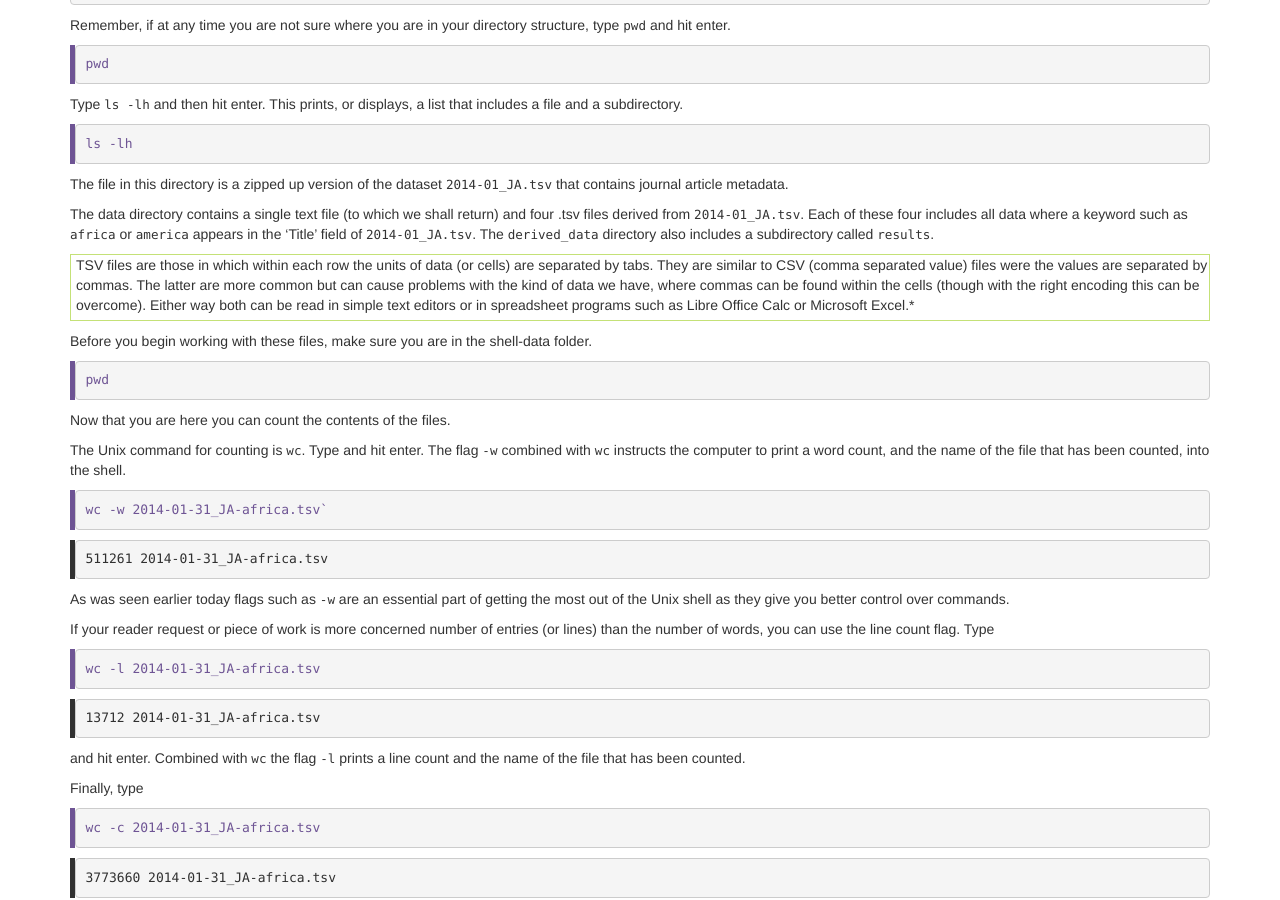
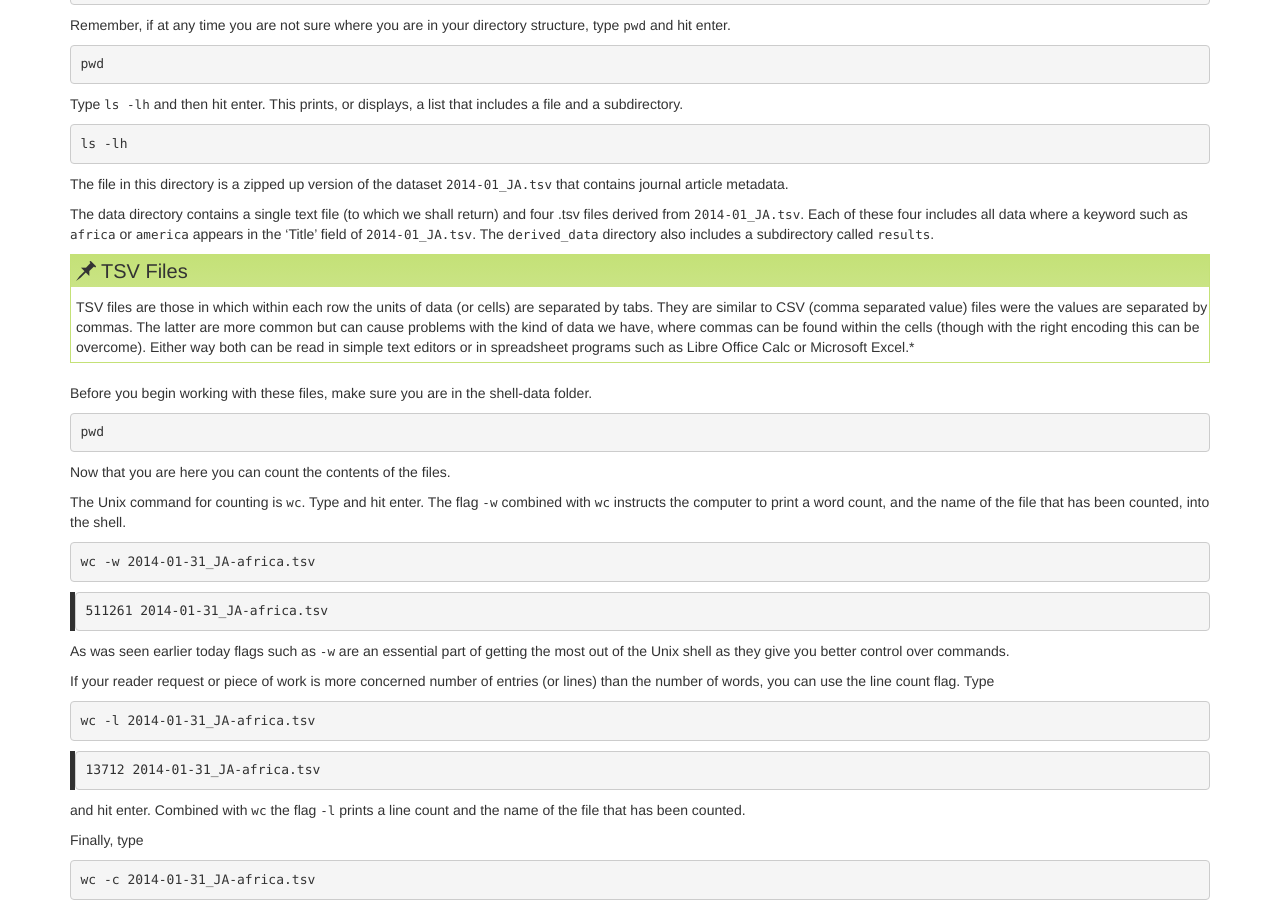
Before and after one commit to ucsdlib/library-bash, a Jekyll site: the page built from _episodes/02-counting-mining.md, in a window 1280 px wide and 900 px high, scrolled down 658 px. Built offline with Jekyll 4.4.1, drawn with Linux system fonts in a browser that asks for light colours.

Commit message:
formatting ep 2 & 3

```diff
--- a/_episodes/02-counting-mining.md
+++ b/_episodes/02-counting-mining.md
@@ -40,7 +40,7 @@ Remember, if at any time you are not sure where you are in your directory struct
 ~~~
 pwd
 ~~~
-{: .source}
+{: .bash}
 
 
 Type `ls -lh` and then hit enter. This prints, or displays, a list that includes a file and a subdirectory.
@@ -48,7 +48,7 @@ Type `ls -lh` and then hit enter. This prints, or displays, a list that includes
 ~~~
 ls -lh
 ~~~
-{: .source}
+{: .bash}
 
 The file in this directory is a zipped up version of the dataset `2014-01_JA.tsv` that contains journal article metadata.
 
@@ -58,13 +58,14 @@ Each of these four includes all data where a keyword such as `africa` or `americ
 appears in the 'Title' field of `2014-01_JA.tsv`. The `derived_data` directory
 also includes a subdirectory called `results`.
 
-TSV files are those in which within each row the units of data
-(or cells) are separated by tabs. They are similar to CSV (comma separated value)
-files were the values are separated by commas. The latter are more common
-but can cause problems with the kind of data we have, where commas can be
-found within the cells (though with the right encoding this can be overcome).
-Either way both can be read in simple text editors or in spreadsheet programs
-such as Libre Office Calc or Microsoft Excel.*
+> ## TSV Files
+>TSV files are those in which within each row the units of data
+>(or cells) are separated by tabs. They are similar to CSV (comma separated value)
+>files were the values are separated by commas. The latter are more common
+>but can cause problems with the kind of data we have, where commas can be
+>found within the cells (though with the right encoding this can be overcome).
+>Either way both can be read in simple text editors or in spreadsheet programs
+>such as Libre Office Calc or Microsoft Excel.*
 {: .callout}
 
 Before you begin working with these files, make sure you are in the shell-data folder.
@@ -72,16 +73,16 @@ Before you begin working with these files, make sure you are in the shell-data f
 ~~~
 pwd
 ~~~
-{: .source}
+{: .bash}
 
 Now that you are here you can count the contents of the files.
 
 The Unix command for counting is `wc`. Type and hit enter. The flag `-w` combined with `wc` instructs the computer to print a word count, and the name of the file that has been counted, into the shell.
 
 ~~~~
-wc -w 2014-01-31_JA-africa.tsv`
+wc -w 2014-01-31_JA-africa.tsv
 ~~~~
-{: .source}
+{: .bash}
 
 ~~~
 511261 2014-01-31_JA-africa.tsv
@@ -98,7 +99,7 @@ Type
 ~~~
 wc -l 2014-01-31_JA-africa.tsv
 ~~~
-{: .source}
+{: .bash}
 
 ~~~
 13712 2014-01-31_JA-africa.tsv
@@ -112,7 +113,7 @@ Finally, type
 ~~~
 wc -c 2014-01-31_JA-africa.tsv
 ~~~
-{: .source}
+{: .bash}
 
 ~~~
 3773660 2014-01-31_JA-africa.tsv
@@ -135,7 +136,7 @@ Can you guess what the line `wc -l 2014-01-31_JA-a*.tsv` will do?
 ~~~
 wc -l 2014-01-31_JA-a*.tsv
 ~~~
-{: .source}
+{: .bash}
 
 ~~~
 13712 2014-01-31_JA-africa.tsv
@@ -163,7 +164,7 @@ hit enter.
 ~~~
 wc -l 2014-01-31_JA-a*.tsv > results/2016-07-19_JA-a-wc.txt
 ~~~
-{: .source}
+{: .bash}
 
 
 This runs the same query as before, but rather than print the
@@ -176,7 +177,7 @@ subdirectory:
 cd results
 ls
 ~~~
-{: .source}
+{: .bash}
 
 To see the file contents in the shell (as it
 is 10 lines or fewer in length, all the file contents will be shown here):
@@ -184,7 +185,7 @@ is 10 lines or fewer in length, all the file contents will be shown here):
 ~~~
 head DATE_JA-a-wc.txt
 ~~~
-{: .source}
+{: .bash}
 
 ## Mining
 
@@ -206,7 +207,7 @@ Here type `grep 1999 *.tsv` and hit enter.
 ~~~
 grep 1999 *.tsv
 ~~~
-{: .source}
+{: .bash}
 
 This query looks across all files in  the directory that fit the given criteria (the .tsv files) for instances of the string, or character cluster, '1999'. It then prints them within the shell.
 
@@ -216,7 +217,7 @@ Amend `grep 1999 *.tsv` to `grep -c 1999 *.tsv` and hit enter.
 ~~~
 grep -c 1999 *.tsv
 ~~~
-{: .source}
+{: .bash}
 
 The shell now prints the number of times the string 1999 appeared in each `*.tsv file`.
 If you look at the output from the previous command, this tends to be refer to the
@@ -227,7 +228,7 @@ Strings need not be numbers.
 ~~~
 grep -c revolution *.tsv
 ~~~
-{: .source}
+{: .bash}
 
 Counts
 the instances of the string `revolution` within the defined files and prints
@@ -237,7 +238,7 @@ to:
 ~~~
 grep -ci revolution *.tsv
 ~~~
-{: .source}
+{: .bash}
 
 This repeats the query, but prints a case
 insensitive count (including instances of both `revolution` and `Revolution`).
@@ -253,7 +254,7 @@ from one or multiple files. Type:
 ~~~
 grep -i revolution *.tsv
 ~~~
-{: .source}
+{: .bash}
 
 and hit enter.
 
@@ -263,7 +264,7 @@ This script looks in the defined files and prints any lines containing `revoluti
 ~~~
 grep -i revolution *.tsv > results/DATE_JAi-revolution.tsv
 ~~~
-{: .source}
+{: .bash}
 
 saves it to file.
 
@@ -278,7 +279,7 @@ Type:
 ~~~
 grep -iw revolution *.tsv > results/DATE_JAiw-revolution.tsv
 ~~~
-{: .source}
+{: .bash}
 
 and hit enter. This script looks in both of the defined files and
 exports any lines containing the whole word `revolution` (without regard to case)
@@ -287,7 +288,7 @@ to the specified .tsv file.
 ~~~
 wc -l *revolution
 ~~~
-{: .source}
+{: .bash}
 
 shows us the difference between them.
 
@@ -298,14 +299,14 @@ In `gallic.txt` we have the string `fr[ae]nc[eh]`.
 ~~~
 cat gallic.txt
 ~~~
-{: .source}
+{: .bash}
 
 The square brackets here ask the machine to match any character
 in the range specified. So when used with grep as
 ~~~
 grep -iw --file=gallic.txt *.tsv
 ~~~
-{: .source}
+{: .bash}
 
 the shell will print out each line containing the string:
 
@@ -322,7 +323,7 @@ Include the `-o` flag to print only the matching part of the lines e.g. (handy f
 ~~~
 grep -iwo revolution *.tsv` or `grep -iwo --file=gallic.txt *.tsv
 ~~~
-{: .source}
+{: .bash}
 
 >## Case sensitive search
 >Search for all case sensitive instances of
@@ -333,7 +334,7 @@ grep -iwo revolution *.tsv` or `grep -iwo --file=gallic.txt *.tsv
 >>~~~
 >>grep hero *.tsv`
 >>~~~
->>{: .source}
+>>{: .bash}
 >{: .solution}
 {: .challenge}
 
@@ -403,7 +404,7 @@ Compare the line counts of the last two files.
 ~~~
 wc -l FILENAMES
 ~~~
-{: .source}
+{: .bash}
 
 Open both files in a text editor (Notepad++, Atom, Kate,
 whatever you prefer) or Excel-like program to see the difference
```
Also changed, not shown: _episodes/03-free-text.md (+14 -11 lines).
